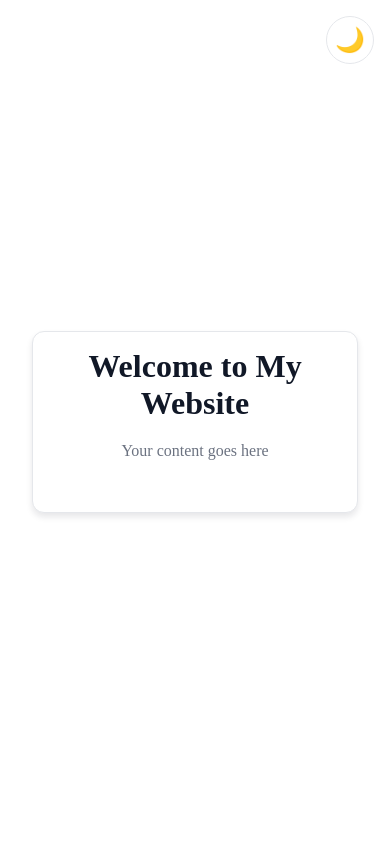
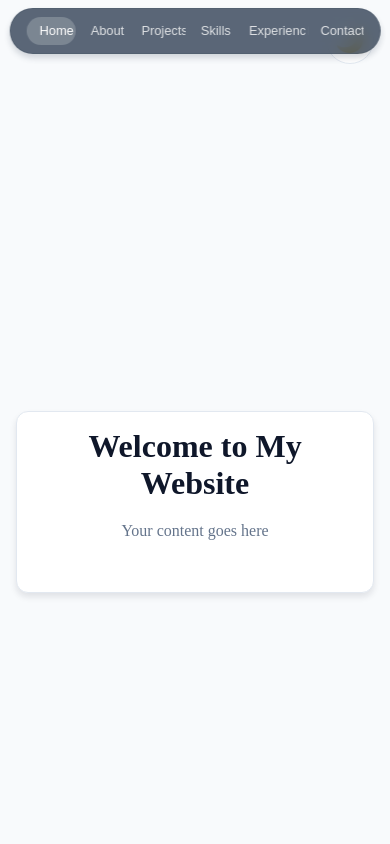
Before and after one commit to gurvirsasan/personal-website, a Next.js app: page / in a window 390 px wide. Shown: the top 844 px of the page. Built offline with nearby package versions, Linux system fonts and the light colour scheme.

Commit message:
Added header and some minimal styling

```diff
--- /dev/null
+++ b/components/Header.tsx
@@ -0,0 +1,77 @@
+import { useState, useEffect } from 'react';
+import styles from '../styles/Header.module.css';
+
+export default function Header() {
+  const [activeSection, setActiveSection] = useState('home');
+
+  useEffect(() => {
+    const handleScroll = () => {
+      const sections = ['home', 'about', 'projects', 'skills', 'experience', 'contact'];
+      const scrollPosition = window.scrollY + 100;
+
+      for (const section of sections) {
+        const element = document.getElementById(section);
+        if (element) {
+          const { top, bottom } = element.getBoundingClientRect();
+          if (top <= 100 && bottom >= 100) {
+            setActiveSection(section);
+            break;
+          }
+        }
+      }
+    };
+
+    window.addEventListener('scroll', handleScroll);
+    return () => window.removeEventListener('scroll', handleScroll);
+  }, []);
+
+  const scrollToSection = (sectionId: string) => {
+    const element = document.getElementById(sectionId);
+    if (element) {
+      element.scrollIntoView({ behavior: 'smooth' });
+    }
+  };
+
+  return (
+    <header className={styles.header}>
+      <nav className={styles.nav}>
+        <button
+          className={`${styles.navLink} ${activeSection === 'home' ? styles.active : ''}`}
+          onClick={() => scrollToSection('home')}
+        >
+          Home
+        </button>
+        <button
+          className={`${styles.navLink} ${activeSection === 'about' ? styles.active : ''}`}
+          onClick={() => scrollToSection('about')}
+        >
+          About
+        </button>
+        <button
+          className={`${styles.navLink} ${activeSection === 'projects' ? styles.active : ''}`}
+          onClick={() => scrollToSection('projects')}
+        >
+          Projects
+        </button>
+        <button
+          className={`${styles.navLink} ${activeSection === 'skills' ? styles.active : ''}`}
+          onClick={() => scrollToSection('skills')}
+        >
+          Skills
+        </button>
+        <button
+          className={`${styles.navLink} ${activeSection === 'experience' ? styles.active : ''}`}
+          onClick={() => scrollToSection('experience')}
+        >
+          Experience
+        </button>
+        <button
+          className={`${styles.navLink} ${activeSection === 'contact' ? styles.active : ''}`}
+          onClick={() => scrollToSection('contact')}
+        >
+          Contact
+        </button>
+      </nav>
+    </header>
+  );
+}
--- a/pages/index.tsx
+++ b/pages/index.tsx
@@ -2,6 +2,7 @@ import Head from 'next/head';
 import { Inter } from 'next/font/google';
 import styles from '../styles/Home.module.css';
 import ThemeToggle from '../components/ThemeToggle';
+import Header from '../components/Header';
 
 const inter = Inter({ subsets: ['latin'] });
 
@@ -12,12 +13,51 @@ export default function Home() {
         <title>Welcome to My Website</title>
         <meta name="description" content="My personal website" />
       </Head>
+      <Header />
       <ThemeToggle />
+
       <main className={styles.main}>
-        <div className={styles.container}>
-          <h1 className={styles.title}>Welcome to My Website</h1>
-          <p className={styles.description}>Your content goes here</p>
-        </div>
+        <section id="home" className={styles.section}>
+          <div className={styles.container}>
+            <h1 className={styles.title}>Welcome to My Website</h1>
+            <p className={styles.description}>Your content goes here</p>
+          </div>
+        </section>
+
+        <section id="about" className={styles.section}>
+          <div className={styles.container}>
+            <h2 className={styles.sectionTitle}>About Me</h2>
+            <p className={styles.description}>Tell your story here</p>
+          </div>
+        </section>
+
+        <section id="projects" className={styles.section}>
+          <div className={styles.container}>
+            <h2 className={styles.sectionTitle}>Projects</h2>
+            <p className={styles.description}>Showcase your work here</p>
+          </div>
+        </section>
+
+        <section id="skills" className={styles.section}>
+          <div className={styles.container}>
+            <h2 className={styles.sectionTitle}>Skills</h2>
+            <p className={styles.description}>List your skills here</p>
+          </div>
+        </section>
+
+        <section id="experience" className={styles.section}>
+          <div className={styles.container}>
+            <h2 className={styles.sectionTitle}>Experience</h2>
+            <p className={styles.description}>Share your experience here</p>
+          </div>
+        </section>
+
+        <section id="contact" className={styles.section}>
+          <div className={styles.container}>
+            <h2 className={styles.sectionTitle}>Contact</h2>
+            <p className={styles.description}>Get in touch here</p>
+          </div>
+        </section>
       </main>
     </>
   );
--- /dev/null
+++ b/styles/Header.module.css
@@ -0,0 +1,93 @@
+.header {
+  position: fixed;
+  top: 1rem;
+  left: 50%;
+  transform: translateX(-50%);
+  z-index: 1000;
+  width: fit-content;
+  min-width: 200px;
+  background: rgba(var(--header-bg), 0.8);
+  backdrop-filter: blur(8px);
+  -webkit-backdrop-filter: blur(8px);
+  border: 1px solid rgba(var(--header-bg), 0.2);
+  border-radius: 9999px;
+  padding: 0.5rem 1rem;
+  box-shadow: 0 4px 6px rgba(var(--header-bg), 0.2);
+  animation: slideDown 0.5s ease-out;
+}
+
+.nav {
+  display: flex;
+  justify-content: center;
+  gap: 0.25rem;
+  flex-wrap: nowrap;
+}
+
+.navLink {
+  background: none;
+  border: none;
+  padding: 0.5rem 1rem;
+  color: rgb(var(--header-text));
+  font-size: 0.9rem;
+  cursor: pointer;
+  border-radius: 9999px;
+  transition: all 0.3s cubic-bezier(0.4, 0, 0.2, 1);
+  opacity: 0.8;
+  white-space: nowrap;
+  position: relative;
+  overflow: hidden;
+}
+
+.navLink::before {
+  content: '';
+  position: absolute;
+  top: 0;
+  left: 0;
+  width: 100%;
+  height: 100%;
+  background: rgba(255, 255, 255, 0.1);
+  transform: translateX(-100%);
+  transition: transform 0.3s cubic-bezier(0.4, 0, 0.2, 1);
+}
+
+.navLink:hover {
+  opacity: 1;
+}
+
+.navLink:hover::before {
+  transform: translateX(0);
+}
+
+.navLink.active {
+  opacity: 1;
+  background: rgba(255, 255, 255, 0.2);
+  font-weight: 500;
+}
+
+@keyframes slideDown {
+  from {
+    transform: translate(-50%, -100%);
+    opacity: 0;
+  }
+  to {
+    transform: translate(-50%, 0);
+    opacity: 1;
+  }
+}
+
+@media (max-width: 768px) {
+  .header {
+    top: 0.5rem;
+    width: 95%;
+    max-width: 400px;
+  }
+
+  .nav {
+    gap: 0.15rem;
+  }
+
+  .navLink {
+    padding: 0.4rem 0.8rem;
+    font-size: 0.8rem;
+  }
+}
--- a/styles/Home.module.css
+++ b/styles/Home.module.css
@@ -1,11 +1,28 @@
 .main {
   display: flex;
   flex-direction: column;
+  min-height: 100vh;
+  padding-top: 5rem;
+}
+
+.section {
+  min-height: 100vh;
+  display: flex;
+  align-items: center;
   justify-content: center;
-  align-items: center;
-  min-height: 100vh;
-  padding: 2rem;
+  padding: 4rem 2rem;
+  scroll-margin-top: 5rem;
+  opacity: 0;
+  transform: translateY(20px);
+  animation: fadeInUp 0.6s ease-out forwards;
 }
+
+.section:nth-child(1) { animation-delay: 0.2s; }
+.section:nth-child(2) { animation-delay: 0.4s; }
+.section:nth-child(3) { animation-delay: 0.6s; }
+.section:nth-child(4) { animation-delay: 0.8s; }
+.section:nth-child(5) { animation-delay: 1s; }
+.section:nth-child(6) { animation-delay: 1.2s; }
 
 .container {
   max-width: 800px;
@@ -16,12 +33,26 @@
   border: 1px solid rgb(var(--card-border));
   border-radius: var(--border-radius);
   box-shadow: 0 4px 6px rgba(var(--text-primary), 0.1);
+  transition: transform 0.3s cubic-bezier(0.4, 0, 0.2, 1), box-shadow 0.3s cubic-bezier(0.4, 0, 0.2, 1);
+}
+
+.container:hover {
+  transform: translateY(-5px);
+  box-shadow: 0 8px 12px rgba(var(--text-primary), 0.15);
 }
 
 .title {
   font-size: 2.5rem;
   margin-bottom: 1rem;
   color: rgb(var(--text-primary));
+  animation: fadeIn 0.6s ease-out forwards;
+}
+
+.sectionTitle {
+  font-size: 2rem;
+  margin-bottom: 1rem;
+  color: rgb(var(--text-primary));
+  animation: fadeIn 0.6s ease-out forwards;
 }
 
 .description {
@@ -29,10 +60,36 @@
   color: rgb(var(--text-secondary));
   line-height: 1.6;
   margin-bottom: 2rem;
+  animation: fadeIn 0.6s ease-out 0.2s forwards;
+  opacity: 0;
+}
+
+@keyframes fadeInUp {
+  from {
+    opacity: 0;
+    transform: translateY(20px);
+  }
+  to {
+    opacity: 1;
+    transform: translateY(0);
+  }
+}
+
+@keyframes fadeIn {
+  from {
+    opacity: 0;
+  }
+  to {
+    opacity: 1;
+  }
 }
 
 /* Mobile */
 @media (max-width: 700px) {
+  .section {
+    padding: 2rem 1rem;
+  }
+
   .container {
     padding: 1rem;
   }
@@ -41,6 +98,10 @@
     font-size: 2rem;
   }
 
+  .sectionTitle {
+    font-size: 1.5rem;
+  }
+
   .description {
     font-size: 1rem;
   }
--- a/styles/globals.css
+++ b/styles/globals.css
@@ -7,20 +7,24 @@
 
   /* Light theme variables */
   --foreground-rgb: 0, 0, 0;
-  --background-rgb: 255, 255, 255;
+  --background-rgb: 248, 250, 252;
   --card-bg: 255, 255, 255;
-  --card-border: 229, 231, 235;
-  --text-primary: 17, 24, 39;
-  --text-secondary: 107, 114, 128;
+  --card-border: 226, 232, 240;
+  --text-primary: 15, 23, 42;
+  --text-secondary: 100, 116, 139;
+  --header-bg: 51, 65, 85;
+  --header-text: 255, 255, 255;
 }
 
 [data-theme='dark'] {
   --foreground-rgb: 255, 255, 255;
-  --background-rgb: 17, 24, 39;
-  --card-bg: 31, 41, 55;
-  --card-border: 75, 85, 99;
-  --text-primary: 243, 244, 246;
-  --text-secondary: 156, 163, 175;
+  --background-rgb: 15, 23, 42;
+  --card-bg: 30, 41, 59;
+  --card-border: 51, 65, 85;
+  --text-primary: 241, 245, 249;
+  --text-secondary: 148, 163, 184;
+  --header-bg: 51, 65, 85;
+  --header-text: 255, 255, 255;
 }
 
 * {
```
